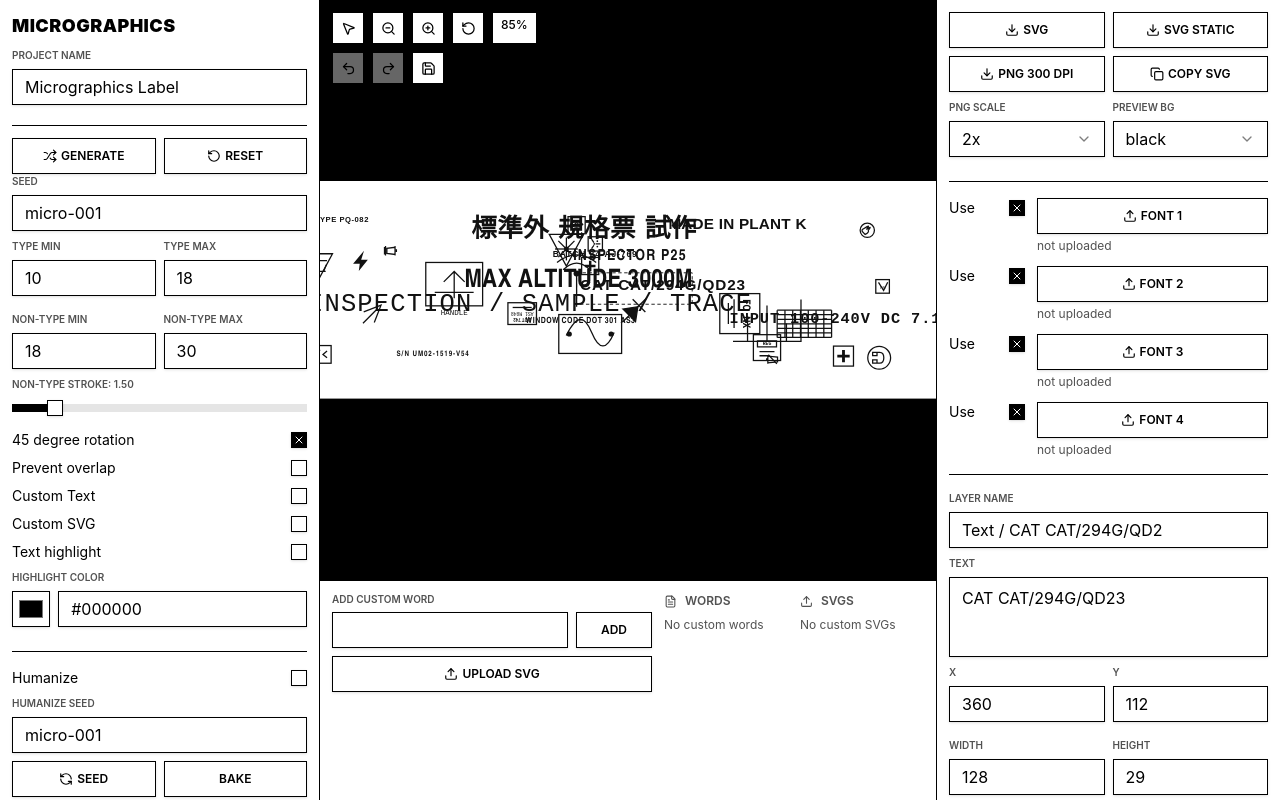
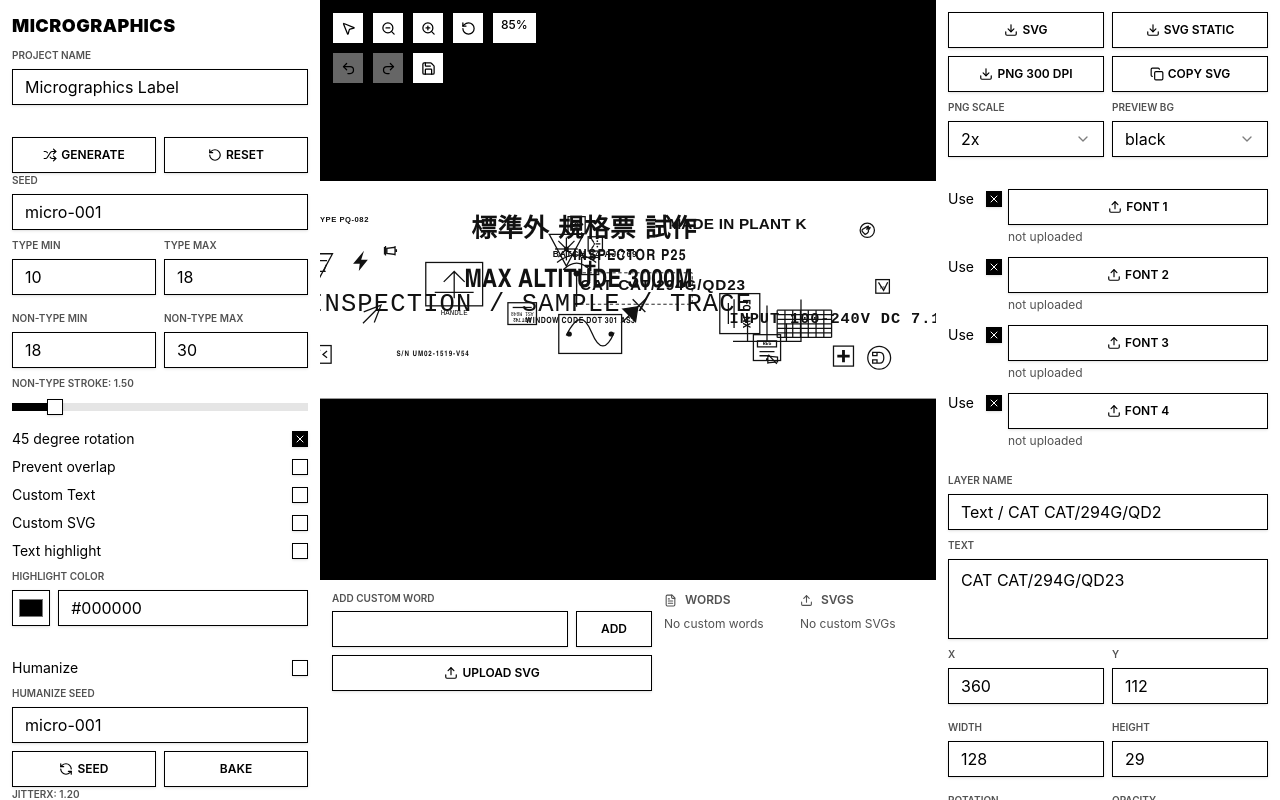
Before and after one commit to h9x000/Micrographics.app, a React (Vite) app: page / in a window 1280 px wide. Built offline with nearby package versions, Linux system fonts and the light colour scheme.

Commit message:
Fix font panel alignment

```diff
--- a/src/App.tsx
+++ b/src/App.tsx
@@ -702,7 +702,7 @@ function App() {
 
   return (
     <div className="grid h-screen grid-cols-[320px_1fr_344px] bg-white text-black" style={{ gridTemplateRows: `minmax(0, 1fr) ${bottomPanelHeight}px` }}>
-      <aside className="panel row-span-2 overflow-y-auto border-r p-3">
+      <aside className="panel row-span-2 overflow-y-auto p-3">
         <Header project={project} commit={commit} />
         <Section>
           <div className="mt-2 grid grid-cols-2 gap-2">
@@ -761,7 +761,7 @@ function App() {
         </div>
       </main>
 
-      <aside className="panel row-span-2 overflow-y-auto border-l p-3">
+      <aside className="panel row-span-2 overflow-y-auto p-3">
         <Section>
           <div className="grid grid-cols-2 gap-2">
             <button className="tool-button" onClick={() => svgRef.current && exportSvg(svgRef.current, project.name || "micrographic", project)}><Download size={14} />SVG</button>
@@ -778,9 +778,9 @@ function App() {
         <Section>
           <div className="grid gap-3">
             {fontRoles.map(({ role, label }) => (
-              <div key={role} className="grid grid-cols-[76px_1fr] items-start gap-3">
+              <div key={role} className="grid grid-cols-[48px_minmax(0,1fr)] items-start gap-3">
                 <Toggle label="Use" checked={cleanEnabledFonts(project.generator.enabledFonts).includes(role)} onChange={(enabled) => updateFontEnabled(role, enabled)} />
-                <div>
+                <div className="min-w-0">
                   <button className="tool-button w-full justify-center" onClick={() => { setPendingFontRole(role); fileRef.current?.click(); }}><Upload size={14} />{label}</button>
                   <div className="mt-1 truncate text-xs text-neutral-600">{project.fonts?.[role]?.name ?? "not uploaded"}</div>
                 </div>
@@ -791,7 +791,7 @@ function App() {
         <SelectedPanel selected={selected} updateElement={updateElement} duplicateSelected={duplicateSelected} deleteSelected={deleteSelected} />
       </aside>
 
-      <section className="panel relative col-start-2 overflow-hidden border-t">
+      <section className="panel relative col-start-2 overflow-hidden">
         <div className="absolute inset-x-0 top-0 z-20 h-2 cursor-row-resize bg-black/0 hover:bg-black/20" onPointerDown={(event) => { event.preventDefault(); setPanelResize({ y: event.clientY, height: bottomPanelHeight }); }} />
         <CustomLibraryPanel
           project={project}
@@ -810,7 +810,7 @@ export default App;
 
 function Header({ project, commit }: { project: Project; commit: (m: (p: Project) => Project) => void }) {
   return (
-    <div className="mb-3 border-b border-black pb-3">
+    <div className="mb-3 pb-3">
       <div className="mb-2 flex items-center justify-between">
         <h1 className="text-lg font-black uppercase tracking-wide">Micrographics</h1>
       </div>
@@ -1085,7 +1085,7 @@ function CustomLibraryPanel({
 }
 
 function Section({ children }: { children: React.ReactNode }) {
-  return <section className="mb-4 border-b border-black pb-4">{children}</section>;
+  return <section className="mb-5 pb-1">{children}</section>;
 }
 
 function Field({ label, value, onChange }: { label: string; value: string; onChange: (value: string) => void }) {
```
